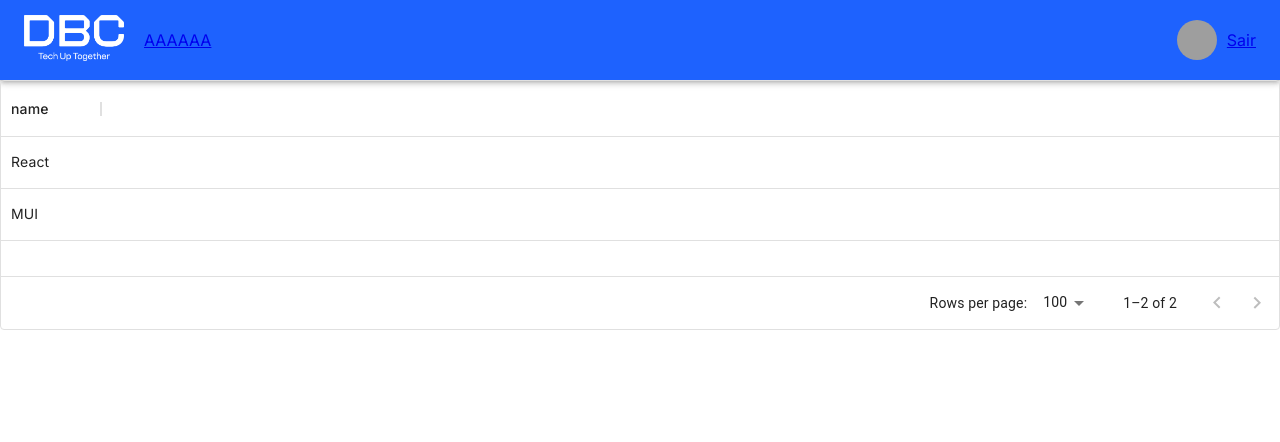
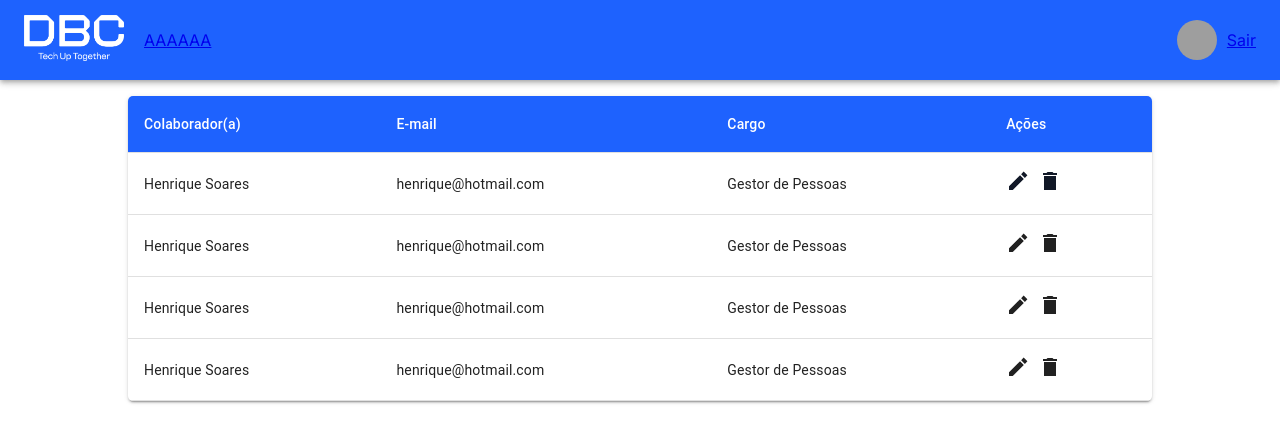
Before and after one commit to vemser/chronos-front, a React (Create React App) app: page /pagina-inicial in a window 1280 px wide. Shown: the top 442 px of the page. Built offline with nearby package versions, Linux system fonts and the light colour scheme; grey boxes are pictures that could not be loaded.

Commit message:
Arrumando Row

```diff
--- /dev/null
+++ b/src/components/Row/Row.module.css
@@ -0,0 +1,6 @@
+.ButtonContainer {
+  color: #111827;
+}
+.ButtonContainer:hover {
+  color: #1e62fe;
+}
--- a/src/components/Row/Row.tsx
+++ b/src/components/Row/Row.tsx
@@ -1,17 +1,81 @@
-import React from 'react'
-import { DataGrid } from '@mui/x-data-grid'
+import * as React from 'react'
+import {
+  TableCell,
+  TableContainer,
+  TableHead,
+  Table,
+  TableBody,
+  TableRow
+} from '@mui/material'
+import ModeEditSharpIcon from '@mui/icons-material/ModeEditSharp'
+import DeleteSharpIcon from '@mui/icons-material/DeleteSharp'
+import styles from './Row.module.css'
 
 export const Row: React.FC = () => {
   return (
-    <div style={{ height: 250, width: '100%' }}>
-      <DataGrid
-        columns={[{ field: 'name' }]}
-        rows={[
-          { internalId: 1, name: 'React' },
-          { internalId: 2, name: 'MUI' }
-        ]}
-        getRowId={row => row.internalId}
-      />
-    </div>
+    <TableContainer
+      sx={{ boxShadow: 2, width: 'auto', mt: 2, borderRadius: '5px' }}
+    >
+      <Table>
+        <TableHead sx={{ backgroundColor: '#1e62fe', borderRadius: '8px' }}>
+          <TableRow>
+            <TableCell sx={{ color: '#fff' }}>Colaborador(a)</TableCell>
+            <TableCell sx={{ color: '#fff' }}>E-mail</TableCell>
+            <TableCell sx={{ color: '#fff' }}>Cargo</TableCell>
+            <TableCell sx={{ color: '#fff' }}>Ações</TableCell>
+          </TableRow>
+        </TableHead>
+
+        <TableBody>
+          {/* {rows.map(row => ( */}
+          <TableRow>
+            <TableCell>Henrique Soares</TableCell>
+            <TableCell>henrique@hotmail.com </TableCell>
+            <TableCell>Gestor de Pessoas</TableCell>
+            <TableCell>
+              <ModeEditSharpIcon
+                sx={{ mr: 1, cursor: 'pointer' }}
+                className={styles.ButtonContainer}
+              />
+              <DeleteSharpIcon
+                sx={{ cursor: 'pointer' }}
+                className={styles.ButtonContainer}
+              />
+            </TableCell>
+          </TableRow>
+
+          <TableRow>
+            <TableCell>Henrique Soares</TableCell>
+            <TableCell>henrique@hotmail.com </TableCell>
+            <TableCell>Gestor de Pessoas</TableCell>
+            <TableCell>
+              <ModeEditSharpIcon sx={{ mr: 1, cursor: 'pointer' }} />
+              <DeleteSharpIcon sx={{ cursor: 'pointer' }} />
+            </TableCell>
+          </TableRow>
+
+          <TableRow>
+            <TableCell>Henrique Soares</TableCell>
+            <TableCell>henrique@hotmail.com </TableCell>
+            <TableCell>Gestor de Pessoas</TableCell>
+            <TableCell>
+              <ModeEditSharpIcon sx={{ mr: 1, cursor: 'pointer' }} />
+              <DeleteSharpIcon sx={{ cursor: 'pointer' }} />
+            </TableCell>
+          </TableRow>
+
+          <TableRow>
+            <TableCell>Henrique Soares</TableCell>
+            <TableCell>henrique@hotmail.com </TableCell>
+            <TableCell>Gestor de Pessoas</TableCell>
+            <TableCell>
+              <ModeEditSharpIcon sx={{ mr: 1, cursor: 'pointer' }} />
+              <DeleteSharpIcon sx={{ cursor: 'pointer' }} />
+            </TableCell>
+          </TableRow>
+          {/* ))} */}
+        </TableBody>
+      </Table>
+    </TableContainer>
   )
 }
--- a/src/pages/Pagina Inicial/PaginaInicial.tsx
+++ b/src/pages/Pagina Inicial/PaginaInicial.tsx
@@ -2,12 +2,17 @@ import React from 'react'
 import { EditarPerfil } from '../../components/EditarPerfil/EditarPerfil'
 import { Header } from '../../components/Header/Header'
 import { Row } from '../../components/Row/Row'
+import { Box } from '@mui/system'
 
 export const PaginaInicial: React.FC = () => {
   return (
     <>
       <Header />
-      <Row />
+      <Box width={'100%'} display={'flex'} justifyContent={'center'}>
+        <Box width={'80%'}>
+          <Row />
+        </Box>
+      </Box>
     </>
   )
 }
```
